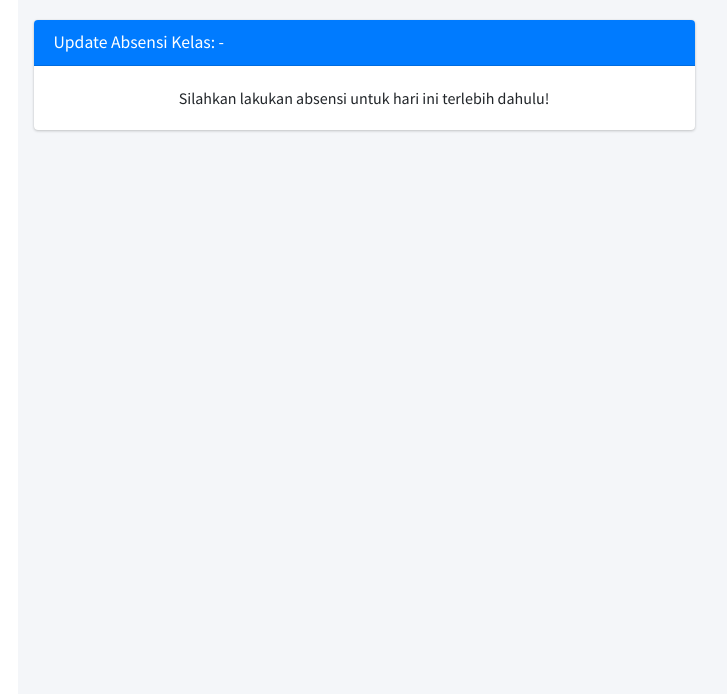
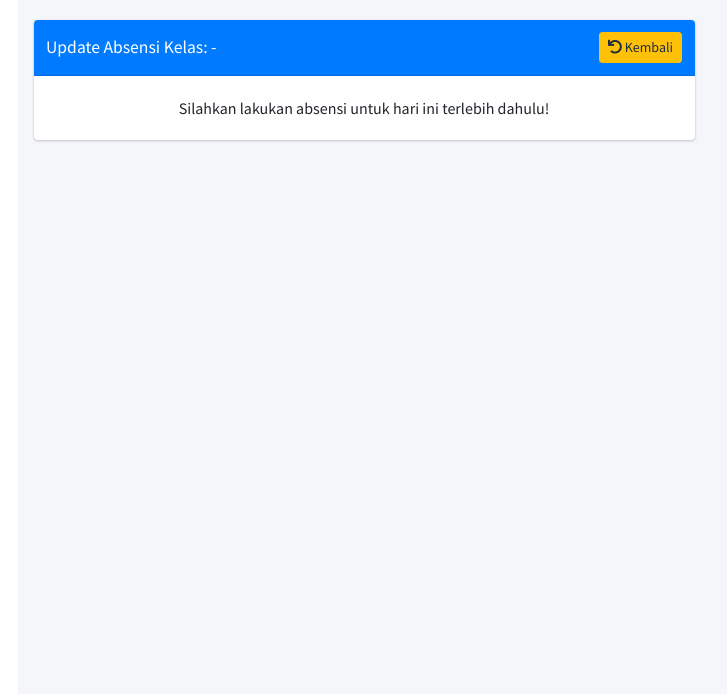
Before and after one commit to ariefendi992/sistem-monitoring, a Python web app: template app/site/templates/guru/modul/absen/update_absensi.html in a window 1280 px wide. Shown: the part 57-751 px from the top of the page, without its empty margins (232-959 px from the left). Run offline with Jinja, Linux system fonts and the light colour scheme; the template is opened without the code that fills it, so the values that code supplies are empty; some libraries are stand-ins or nearby versions.

Commit message:
update fixed bug

```diff
--- a/app/site/templates/guru/modul/absen/update_absensi.html
+++ b/app/site/templates/guru/modul/absen/update_absensi.html
@@ -15,14 +15,20 @@
   <div class="col-md-8">
     <div class="card card-blue">
       <div class="card-header">
+        <div class="row align-items-center justify-content-between">
+
           <h3 class="card-title">Update Absensi Kelas: {{ data.kelas if data.kelas else '-' }}</h3>
+          <button class="btn btn-warning btn-sm" onclick="history.back()">
+            <i class="fas fa-undo"></i>
+            <span>Kembali</span>
+          </button>
         </div>
-      {% if not sql_absensi  %}
+      </div>
+      {% if not sql_absensi %}
       <div class="card-body">
         <p class="card-text text-center">Silahkan lakukan absensi untuk hari ini terlebih dahulu!</p>
       </div>
-      {# {% elif sql_absensi|length  < sql_siswa|length %}
-      <div class="card-body">
+      {# {% elif sql_absensi|length < sql_siswa|length %} <div class="card-body">
         <p class="card-text text-center">
           <span class="bg-danger p-1 rounded-bottom rounded-top">Absensi belum lengkap. Silahkan lakukan kembali
             absensi.!</span>
@@ -35,12 +41,14 @@
           <div class="col-md-6">
             {# <h6 class="text-bold">Kelas : {{data.kelas}}</h6> #}
             <h6 class="text-bold">Mapel : {{data.mapel}}</h6>
+
           </div>
           <div class="col-md-4">
             {# {{form.pertemuan(value=data.pertemuan)}}
             <h6 class="text-bold">Pertemuan Ke : {{data.pertemuan}}</h6>
             <h6 class="text-bold ">Hari : {{today | date_indo }}</h6>
-                            {{form.today(class="form-control form-control-sm form-control-border text-bold", value=today, hidden=true )}} #}
+            {{form.today(class="form-control form-control-sm form-control-border text-bold", value=today, hidden=true
+            )}} #}
           </div>
         </div>
         <table id="tabel" class="table table-bordered table-striped table-sm table-responsive-sm">
@@ -63,20 +71,20 @@
               <td class="text-center ">
                 <div class="btn-group btn-group-toggle" data-toggle="buttons">
                   <label class="btn btn-outline-success rounded-circle btn-sm text-center mr-2">
-                      <input type="radio" name="ket-{{loop.index}}" value="H"
-                        {{'checked' if i.ket == 'H' else '' }}>&nbsp;H&nbsp;
+                    <input type="radio" name="ket-{{loop.index}}" value="H" {{'checked' if i.ket=='H' else ''
+                      }}>&nbsp;H&nbsp;
                   </label>
                   <label class="btn btn-outline-warning rounded-circle btn-sm text-center mr-2">
-                      <input type="radio" name="ket-{{loop.index}}" value="S"
-                        {{'checked' if i.ket == 'S' else '' }}>&nbsp;S&nbsp;
+                    <input type="radio" name="ket-{{loop.index}}" value="S" {{'checked' if i.ket=='S' else ''
+                      }}>&nbsp;S&nbsp;
                   </label>
                   <label class="btn btn-outline-info rounded-circle btn-sm text-center mr-2">
-                      <input type="radio" name="ket-{{loop.index}}" value="I"
-                        {{'checked' if i.ket == 'I' else '' }}>&nbsp;I&nbsp;
+                    <input type="radio" name="ket-{{loop.index}}" value="I" {{'checked' if i.ket=='I' else ''
+                      }}>&nbsp;I&nbsp;
                   </label>
                   <label class="btn btn-outline-danger rounded-circle btn-sm text-center">
-                      <input type="radio" name="ket-{{loop.index}}" value="A"
-                        {{'checked' if i.ket == 'A' else '' }}>&nbsp;A&nbsp;
+                    <input type="radio" name="ket-{{loop.index}}" value="A" {{'checked' if i.ket=='A' else ''
+                      }}>&nbsp;A&nbsp;
                   </label>
                 </div>
               </td>
@@ -92,12 +100,8 @@
             <i class="fas fa-check"></i>
             <span>Update Absen</span>
           </button>
-            <button class="btn btn-warning" onclick="history.back()">
-              <i class="fas fa-edit"></i>
-              <span>Kembali</span>
-            </button>
+
         </div>
-
       </div>
     </form>
     {% endif %}
```
Lines whose indentation alone changed are shown as unchanged.
